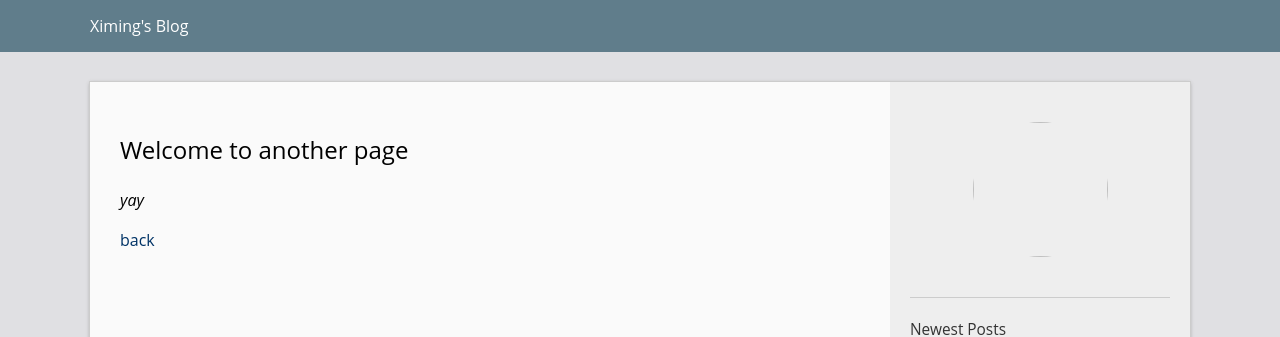
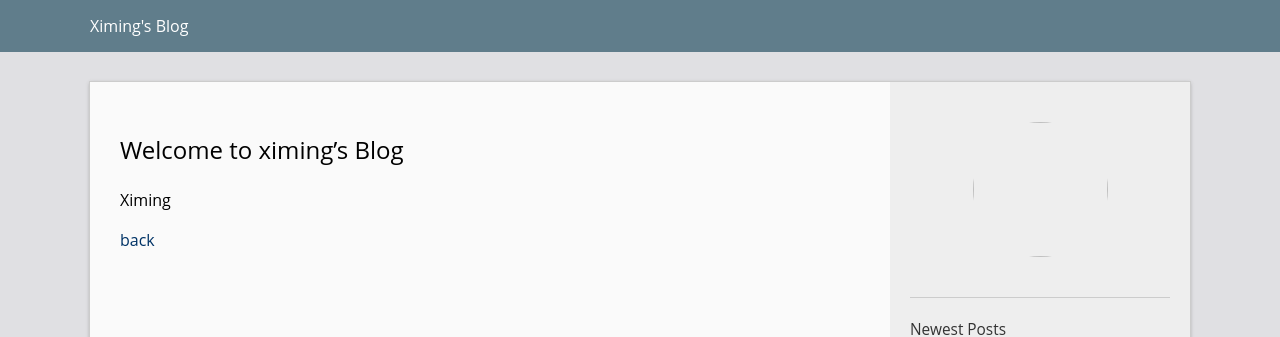
Before and after one commit to secxm/secxm.github.io, a Jekyll site: the page built from another-page.md, in a window 1280 px wide. Shown: the top 337 px of the page. Built offline with Jekyll 4.4.1, drawn with Linux system fonts in a browser that asks for light colours; our own code applies the rules of GitHub Pages for plain Markdown files.

Commit message:
update another-page.md

```diff
--- a/another-page.md
+++ b/another-page.md
@@ -2,8 +2,8 @@
 layout: default
 ---
 
-## Welcome to another page
+## Welcome to ximing's Blog
 
-_yay_
+Ximing
 
 [back](./)
```
